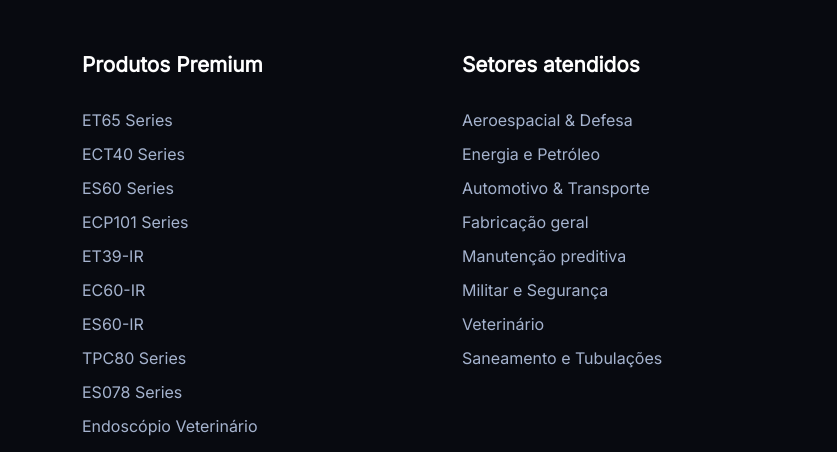
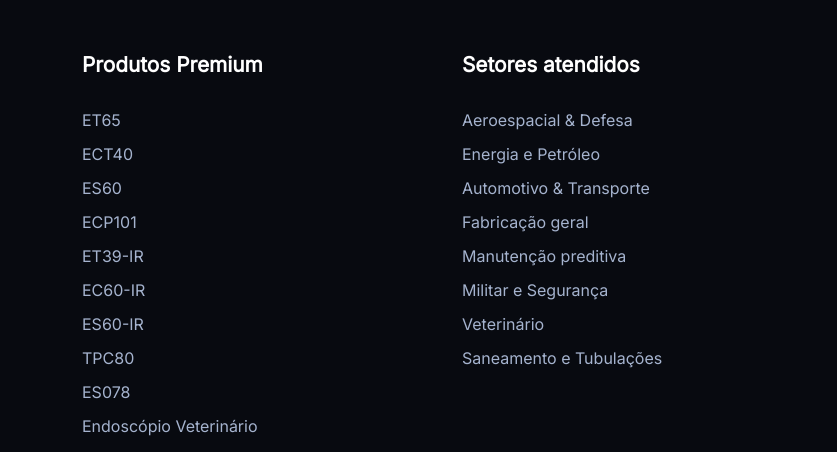
Before and after one commit to anonimosptzs-sys/bmc-industrial, a plain HTML site: page produto-ec60-ir.html in a window 1280 px wide. Shown: the part 2285-2737 px from the top of the page, 0-837 px from the left. Drawn offline with nearby package versions, Linux system fonts and the light colour scheme.

Commit message:
Simplify product names in footer
Updated footer products list to use shorter names.

```diff
--- a/produto-ec60-ir.html
+++ b/produto-ec60-ir.html
@@ -154,10 +154,10 @@
         en: ["https://i.postimg.cc/wM3WngZZ/4-1-ec60-ir-series-police-endoscope-01m.jpg"]
     };
 
-    const footerProducts = {
-        pt: ["ET65 Series", "ECT40 Series", "ES60 Series", "ECP101 Series", "ET39-IR", "EC60-IR", "ES60-IR", "TPC80 Series", "ES078 Series", "Endoscópio Veterinário"],
-        en: ["ET65 Series", "ECT40 Series", "ES60 Series", "ECP101 Series", "ET39-IR", "EC60-IR", "ES60-IR", "TPC80 Series", "ES078 Series", "Veterinary Endoscope"]
-    };
+   const footerProducts = {
+    pt: ["ET65", "ECT40", "ES60", "ECP101", "ET39-IR", "EC60-IR", "ES60-IR", "TPC80", "ES078", "Endoscópio Veterinário"],
+    en: ["ET65", "ECT40", "ES60", "ECP101", "ET39-IR", "EC60-IR", "ES60-IR", "TPC80", "ES078", "Veterinary Endoscope"]
+};
 
     const footerSectors = {
         pt: ["Aeroespacial & Defesa", "Energia e Petróleo", "Automotivo & Transporte", "Fabricação geral", "Manutenção preditiva", "Militar e Segurança", "Veterinário", "Saneamento e Tubulações"],
```
